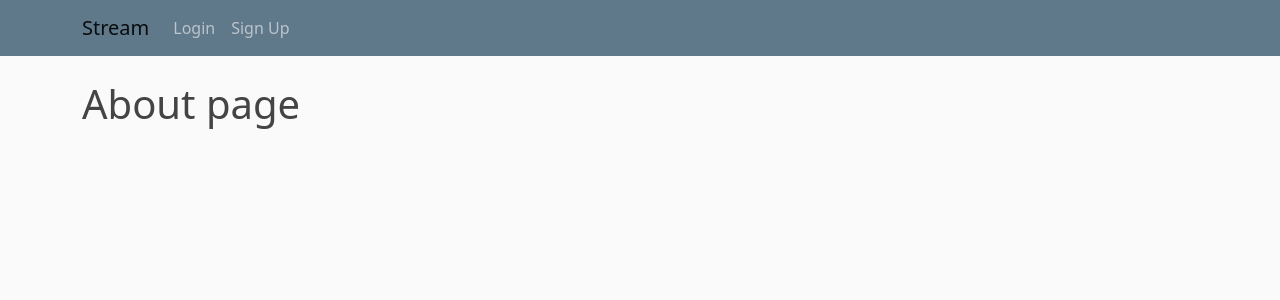
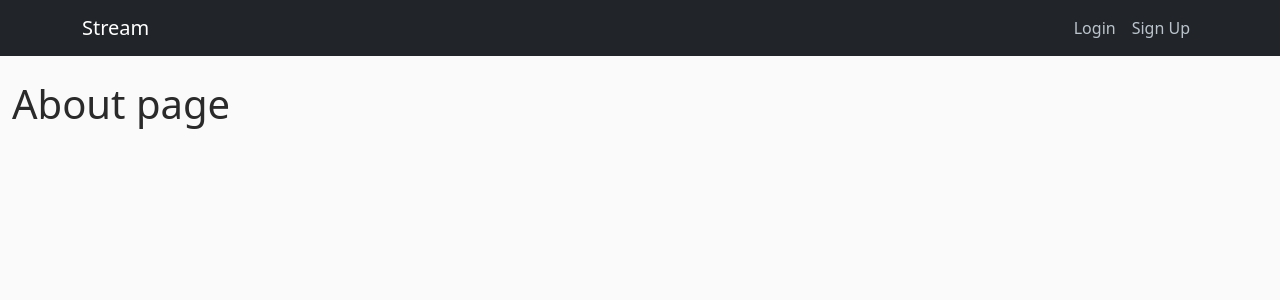
Before and after one commit to NikitaDanila/Licenta, a Flask app: page /about in a window 1280 px wide. Shown: the top 300 px of the page. Run offline with Flask 2, Linux system fonts and the light colour scheme; parts of the project's set-up code (start-up, migrations or seed data) failed here and were passed over.

Commit message:
new navbar and still in progress

```diff
--- a/web_app/web_app/routes.py
+++ b/web_app/web_app/routes.py
@@ -19,6 +19,7 @@ def index():
 @app.route('/about')
 def about():
     return render_template('about.html', title='About')
+
 @app.route('/login', methods=['GET','POST'])
 def login():
     if current_user.is_authenticated:
@@ -28,10 +29,10 @@ def login():
             user = User.query.filter_by(email=form.email.data).first()
             if user and bcrypt.check_password_hash(user.password, form.password.data):
                 login_user(user, remember=form.remember.data)
-                flash(f'logged in as {form.email.data}')
+                flash(f'logged in as {form.email.data}', 'success')
                 return(redirect(url_for('live')))
             else:
-                flash('Login Unsuccessful. Please check emails and possword', 'danger')
+                flash('Login Unsuccessful. Please check emails and password', 'warning')
 
     return render_template('login.html', title='Login', form=form)
 
@@ -59,6 +60,7 @@ def register():
 @app.route('/logout')
 def logout():
     logout_user()
+    flash("Succesfully logged out", 'success')
     return redirect(url_for('login'))
 
 def gen(camera):
--- a/web_app/web_app/static/main.css
+++ b/web_app/web_app/static/main.css
@@ -1,15 +1,17 @@
 body {
+    display: flex;
     background: #fafafa;
     color: #333333;
     margin-top: 5rem;
+    align-items: center;
   }
 
   h1, h2, h3, h4, h5, h6 {
-    color: #444444;
+    color: #2a2a2a;
   }
 
-  .bg-steel {
-    background-color: #5f788a;
+  .bg-dark {
+    background-color: #2b2d2f;
   }
 
   .site-header .navbar-nav .nav-link {
--- a/web_app/web_app/templates/about.html
+++ b/web_app/web_app/templates/about.html
@@ -1,4 +1,4 @@
-{% extends "layout.html" %}
+{% extends "layout2.html" %}
 {% block content %}
 <h1>About page</h1>
 {% endblock content %}
--- a/web_app/web_app/templates/close_stream.html
+++ b/web_app/web_app/templates/close_stream.html
@@ -1,4 +1,4 @@
-{% extends "layout.html" %}
+{% extends "layout2.html" %}
 {% block content %}
 <h1>Close page</h1>
 {% endblock content %}
--- a/web_app/web_app/templates/index.html
+++ b/web_app/web_app/templates/index.html
@@ -1,4 +1,4 @@
-{% extends "layout.html" %}
+{% extends "layout2.html" %}
 {% block content %}
 <h1>Index</h1>
 {% endblock content %}
--- /dev/null
+++ b/web_app/web_app/templates/layout2.html
@@ -0,0 +1,61 @@
+<!DOCTYPE html>
+<html lang="en">
+<head>
+    <meta charset="UTF-8">
+    <meta name="viewport" content="width=device-width, initial-scale=1.0">
+    <!-- Bootstrap CSS -->
+    <link href="https://cdn.jsdelivr.net/npm/bootstrap@5.0.1/dist/css/bootstrap.min.css"
+          rel="stylesheet"
+          integrity="sha384-+0n0xVW2eSR5OomGNYDnhzAbDsOXxcvSN1TPprVMTNDbiYZCxYbOOl7+AMvyTG2x"
+          crossorigin="anonymous">
+
+    <link rel="stylesheet" type="text/css" href="{{ url_for('static', filename='main.css') }}">
+
+    <!--Title of the page-->
+    {% if title%}
+        <title>{{title}}</title>
+    {% else %}
+        <title>Add Title</title>
+    {% endif %}
+</head>
+<body>
+    <header class="site-header">
+        <nav class="navbar navbar-expand-md navbar-dark bg-dark fixed-top">
+            <div class="container">
+                <a class="navbar-brand mr-4" href="{{ url_for('live') }}">Stream</a>
+                <button class="navbar-toggler" type="button" data-toggle="collapse" data-target="#navbarToggle" aria-controls="navbarToggle" aria-expanded="false" aria-label="Toggle navigation">
+                    <span class="navbar-toggler-icon"></span>
+                </button>
+                <div class="collapse navbar-collapse justify-content-end" id="navbarToggle">
+                    <div class="navbar-nav">
+                        {% if current_user.is_authenticated %}
+                            <a class="nav-item nav-link" href="{{url_for('logout')}}">Logout</a>
+                        {% else %}
+                            <a class="nav-item nav-link" href="{{url_for('login')}}">Login</a>
+                            <a class="nav-item nav-link" href="{{url_for('register')}}">Sign Up</a>
+                        {% endif %}
+                    </div>
+                </div>
+            </div>
+        </nav>
+    </header>
+    <main class="container-fluid">
+        <div class='row'>
+          <div class="col-sm-6">
+            {% with messages = get_flashed_messages(with_categories=true) %}
+              {% if messages %}
+                {% for category, message in messages %}
+                  <div class="alert alert-{{ category }}" role='alert'>
+                    {{ message }}
+                  </div>
+                {% endfor %}
+              {% endif %}
+            {% endwith %}
+            {% block content %}{% endblock content %}
+            </div>
+        </div>
+    <!-- Bootstrap Bundle with Popper -->
+    <script src="https://cdn.jsdelivr.net/npm/@popperjs/core@2.9.2/dist/umd/popper.min.js" integrity="sha384-IQsoLXl5PILFhosVNubq5LC7Qb9DXgDA9i+tQ8Zj3iwWAwPtgFTxbJ8NT4GN1R8p" crossorigin="anonymous"></script>
+    <script src="https://cdn.jsdelivr.net/npm/bootstrap@5.0.1/dist/js/bootstrap.min.js" integrity="sha384-Atwg2Pkwv9vp0ygtn1JAojH0nYbwNJLPhwyoVbhoPwBhjQPR5VtM2+xf0Uwh9KtT" crossorigin="anonymous"></script>
+</body>
+</html>
--- a/web_app/web_app/templates/login.html
+++ b/web_app/web_app/templates/login.html
@@ -1,5 +1,5 @@
 <meta charset="utf-8" />
-{% extends "layout.html" %} {% block content %}
+{% extends "layout2.html" %} {% block content %}
 <div class="content-section">
   <!--The form is passed from the route-->
   <form method="POST" action="" class="form-group justify-content-center">
--- /dev/null
+++ b/web_app/web_app/templates/login2.html
@@ -0,0 +1,6 @@
+<meta charset="UTF-8">
+<meta name="viewport" content="width=device-width, initial-scale=1.0">
+{% extends "layout2.html" %}
+{% block content %}
+<h1>pene</h1>
+{% endblock content %}
--- a/web_app/web_app/templates/register.html
+++ b/web_app/web_app/templates/register.html
@@ -1,4 +1,4 @@
-{% extends "layout.html" %}
+{% extends "layout2.html" %}
 {% block content %}
 <div>
   <form method="POST" action="">
--- a/web_app/web_app/templates/stream.html
+++ b/web_app/web_app/templates/stream.html
@@ -1,8 +1,8 @@
-{% extends "layout.html" %}
+{% extends "layout2.html" %}
 {% block content %}
 <h1>Stream page</h1>
-<div class='container'>
-    <img class='.img-responsive'src="{{ url_for('stream') }}" height="768" width="1024">
+<div class='container-fluid' >
+    <img class='img-responsive border border-5'src="{{ url_for('stream') }}">
 </div>
 <form>
     <div>
```
Also changed, not shown: web_app/database/site_database.db.
